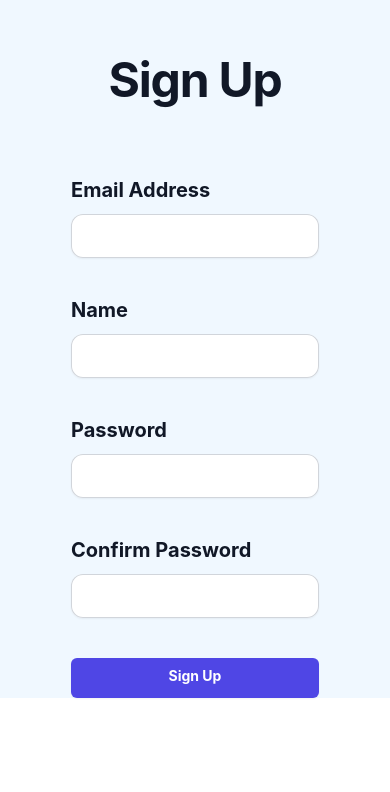
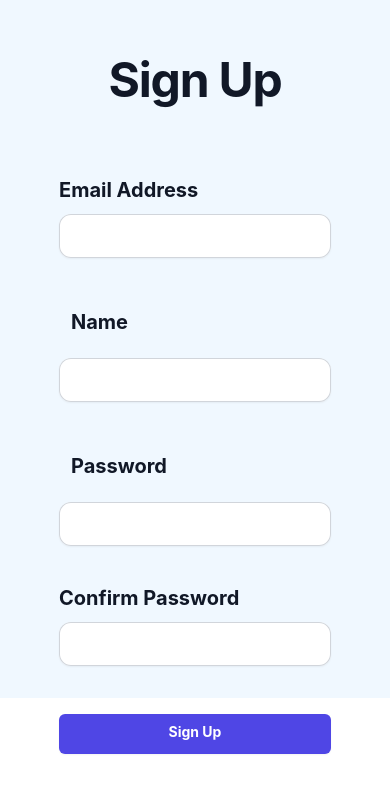
Before and after one commit to HACKY-TALKY-2-2/Channel-Team-15-FE, a React (Create React App) app: page /sign-up in a window 390 px wide. Shown: the part 146-938 px from the top of the page. Built offline with nearby package versions, Linux system fonts and the light colour scheme; what @channel.io/bezier-react would draw is missing.

Commit message:
feat: fix input ui

```diff
--- a/src/pages/sign-up/index.tsx
+++ b/src/pages/sign-up/index.tsx
@@ -20,14 +20,13 @@ export const SignUp = () => {
                 Email Address
               </label>
             </div>
-            <div className="mt-3">
+            <div className="!mt-3">
               <input
                 id="email"
                 name="email"
                 type="email"
-                autoComplete="current-password"
                 required
-                className="block w-full h-11 rounded-xl border-0 py-1.5 text-gray-900 shadow-sm ring-1 ring-inset ring-gray-300 placeholder:text-gray-400 focus:ring-2 focus:ring-inset focus:ring-indigo-600 sm:text-sm sm:leading-6"
+                className="p-3 block w-full h-11 rounded-xl border-0 py-1.5 text-gray-900 shadow-sm ring-1 ring-inset ring-gray-300 placeholder:text-gray-400 focus:ring-2 focus:ring-inset focus:ring-indigo-600 sm:text-sm sm:leading-6"
               />
             </div>
           </div>
@@ -36,18 +35,18 @@ export const SignUp = () => {
             <div className="flex items-center justify-between">
               <label
                 htmlFor="name"
-                className="block text-xl font-bold leading-6 text-gray-900"
+                className="p-3 block text-xl font-bold leading-6 text-gray-900"
               >
                 Name
               </label>
             </div>
-            <div className="mt-3">
+            <div className="!mt-3">
               <input
                 id="name"
                 name="name"
                 type="name"
                 required
-                className="block w-full h-11 rounded-xl border-0 py-1.5 text-gray-900 shadow-sm ring-1 ring-inset ring-gray-300 placeholder:text-gray-400 focus:ring-2 focus:ring-inset focus:ring-indigo-600 sm:text-sm sm:leading-6"
+                className="p-3 block w-full h-11 rounded-xl border-0 py-1.5 text-gray-900 shadow-sm ring-1 ring-inset ring-gray-300 placeholder:text-gray-400 focus:ring-2 focus:ring-inset focus:ring-indigo-600 sm:text-sm sm:leading-6"
               />
             </div>
           </div>
@@ -56,19 +55,19 @@ export const SignUp = () => {
             <div className="flex items-center justify-between">
               <label
                 htmlFor="password"
-                className="block text-xl font-bold leading-6 text-gray-900"
+                className="p-3 block text-xl font-bold leading-6 text-gray-900"
               >
                 Password
               </label>
             </div>
-            <div className="mt-3">
+            <div className="!mt-3">
               <input
                 id="password"
                 name="password"
                 type="password"
                 autoComplete="current-password"
                 required
-                className="block w-full h-11 rounded-xl border-0 py-1.5 text-gray-900 shadow-sm ring-1 ring-inset ring-gray-300 placeholder:text-gray-400 focus:ring-2 focus:ring-inset focus:ring-indigo-600 sm:text-sm sm:leading-6"
+                className="p-3 block w-full h-11 rounded-xl border-0 py-1.5 text-gray-900 shadow-sm ring-1 ring-inset ring-gray-300 placeholder:text-gray-400 focus:ring-2 focus:ring-inset focus:ring-indigo-600 sm:text-sm sm:leading-6"
               />
             </div>
           </div>
@@ -82,19 +81,19 @@ export const SignUp = () => {
                 Confirm Password
               </label>
             </div>
-            <div className="mt-3">
+            <div className="!mt-3">
               <input
                 id="password"
                 name="password"
                 type="password"
                 autoComplete="current-password"
                 required
-                className="block w-full h-11 rounded-xl border-0 py-1.5 text-gray-900 shadow-sm ring-1 ring-inset ring-gray-300 placeholder:text-gray-400 focus:ring-2 focus:ring-inset focus:ring-indigo-600 sm:text-sm sm:leading-6"
+                className="p-3 block w-full h-11 rounded-xl border-0 py-1.5 text-gray-900 shadow-sm ring-1 ring-inset ring-gray-300 placeholder:text-gray-400 focus:ring-2 focus:ring-inset focus:ring-indigo-600 sm:text-sm sm:leading-6"
               />
             </div>
           </div>
 
-          <div className="!my-10">
+          <div className="!my-12">
             <button
               type="submit"
               className="flex my-10 w-full h-10 justify-center rounded-md bg-indigo-600 px-3 py-1.5 text-sm font-bold leading-6 text-white shadow-sm hover:bg-indigo-500 focus-visible:outline focus-visible:outline-2 focus-visible:outline-offset-2 focus-visible:outline-indigo-600"
```
